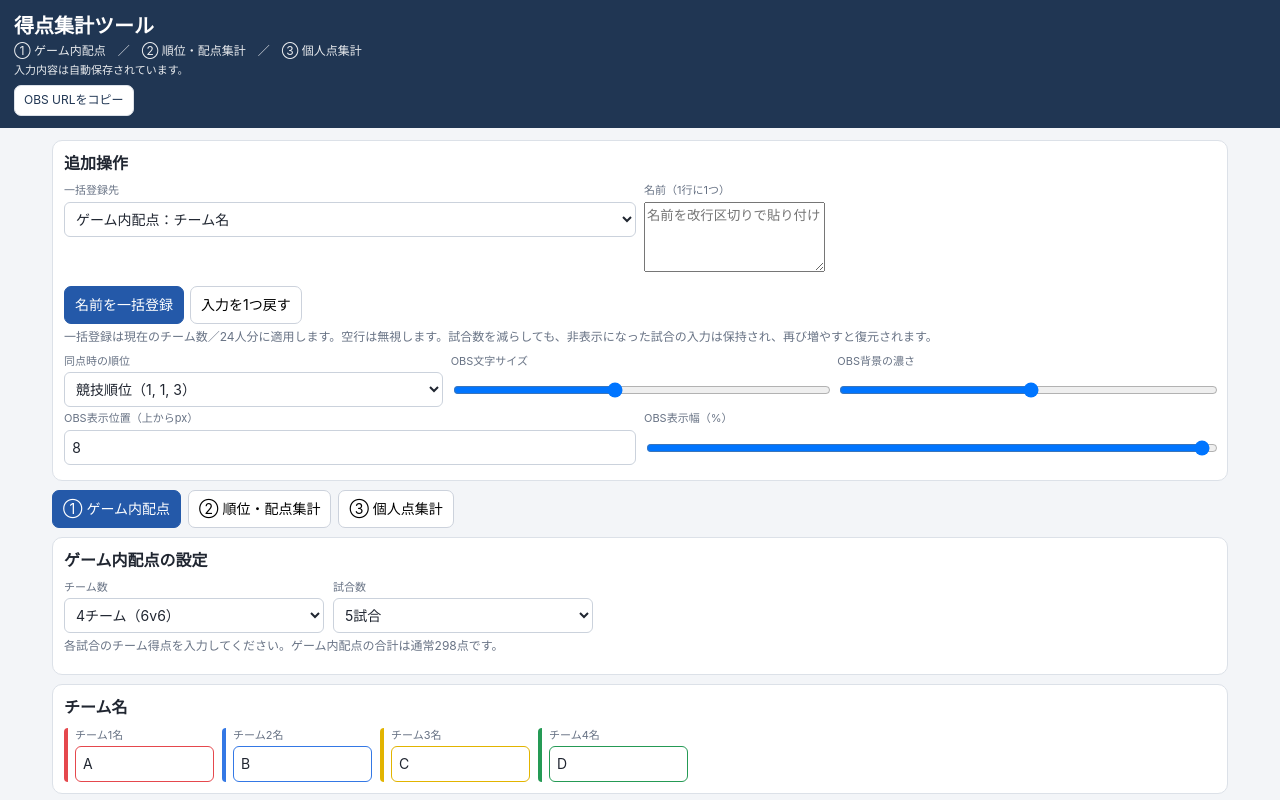
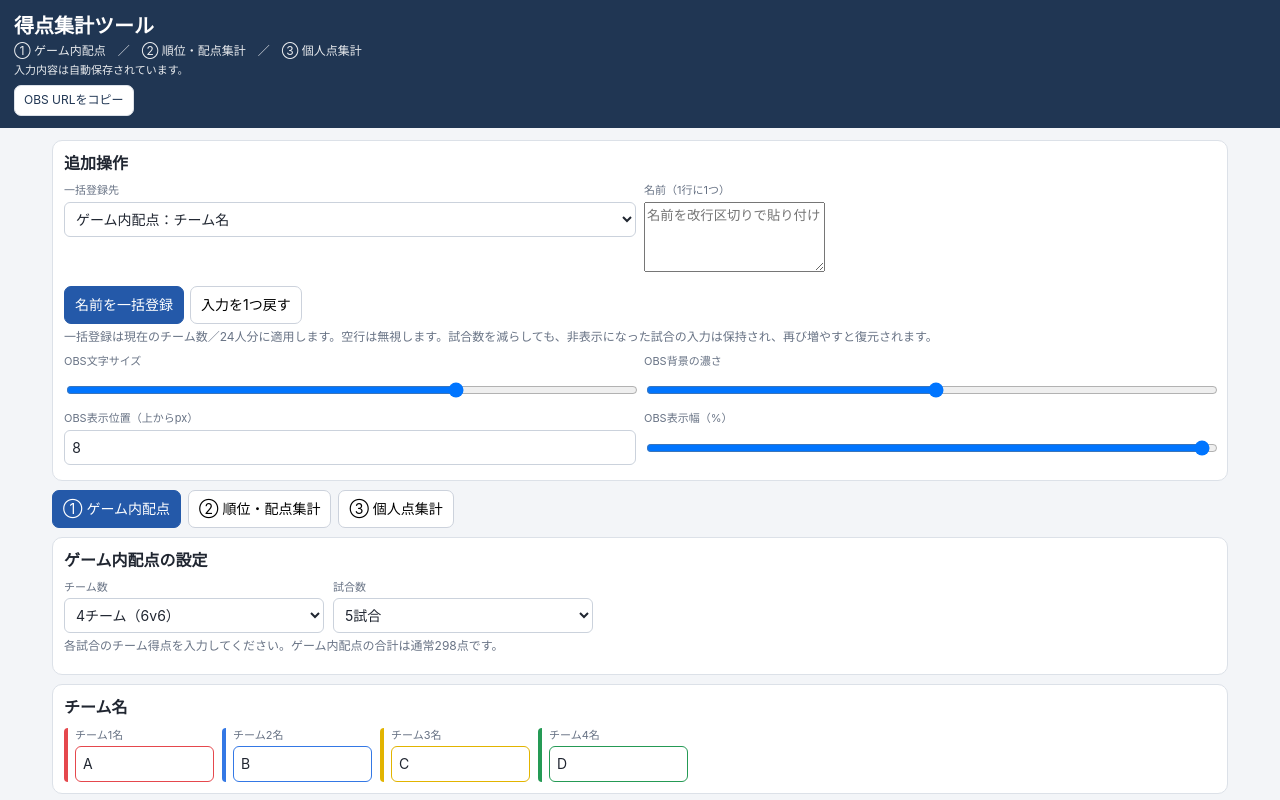
Before and after one commit to matchatoad/mario-kart-knockout-tour-scoring-tool, a plain HTML site: page index.html in a window 1280 px wide. Both pictures are taken after a click on the button "入力を1つ戻す". Shown: the top 800 px of the page. Drawn offline with Linux system fonts and the light colour scheme.

Commit message:
Update index.html

```diff
--- a/index.html
+++ b/index.html
@@ -3,7 +3,7 @@
 <head>
 <meta charset="UTF-8">
 <meta name="viewport" content="width=device-width, initial-scale=1, viewport-fit=cover">
-<title>得点集計ツール v17</title>
+<title>得点集計ツール v19</title>
 <style>
 :root{--navy:#203653;--blue:#2459a9;--line:#dce1e8;--muted:#687385;--bg:#f3f5f8;--red:#a61b1b;--green:#17663b}
 *{box-sizing:border-box}
@@ -101,7 +101,7 @@ input[type=number]::-webkit-inner-spin-button,input[type=number]::-webkit-outer-
 /* v17 usability additions */
 #extraToolsPanel textarea{min-height:70px}#matchHistory table{min-width:420px}#matchHistory td,#matchHistory th{padding:6px}
 body.overlay-mode #extraToolsPanel{display:block}body.overlay-mode #matchHistoryPanel{display:none}
-#obsOverlay{--obs-alpha:.58;--obs-font:42px;--obs-scale:100%;--obs-top:8px}
+#obsOverlay{--obs-alpha:.58;--obs-font:56px;--obs-scale:100%;--obs-top:8px}
 #obsOverlay .obs-panel{background:rgba(115,115,115,var(--obs-alpha))!important}
 #obsOverlay .obs-team-name{font-size:calc(var(--obs-font)*.75)!important}
 #obsOverlay .obs-team-score{font-size:var(--obs-font)!important}
@@ -215,8 +215,7 @@ body.overlay-mode #obsPasteInput{font-size:15px;min-height:130px}
     <div class="actions"><button id="applyBulkNames" class="primary">名前を一括登録</button><button id="undoUniversal">入力を1つ戻す</button></div>
     <p class="note">一括登録は現在のチーム数／24人分に適用します。空行は無視します。試合数を減らしても、非表示になった試合の入力は保持され、再び増やすと復元されます。</p>
     <div class="row">
-      <div class="field"><label for="tieMode">同点時の順位</label><select id="tieMode"><option value="competition">競技順位（1, 1, 3）</option><option value="dense">密順位（1, 1, 2）</option><option value="ordinal">連番順位（1, 2, 3）</option></select></div>
-      <div class="field"><label for="obsFontSize">OBS文字サイズ</label><input id="obsFontSize" type="range" min="20" max="72" value="42"></div>
+      <div class="field"><label for="obsFontSize">OBS文字サイズ</label><input id="obsFontSize" type="range" min="20" max="72" value="56"></div>
       <div class="field"><label for="obsOpacity">OBS背景の濃さ</label><input id="obsOpacity" type="range" min="20" max="95" value="58"></div>
     </div>
     <div class="row"><div class="field"><label for="obsTop">OBS表示位置（上からpx）</label><input id="obsTop" type="number" min="0" max="1800" value="8"></div><div class="field"><label for="obsScale">OBS表示幅（%）</label><input id="obsScale" type="range" min="50" max="100" value="100"></div></div>
@@ -351,10 +350,9 @@ const allowedA=[2,3,4],allowedB=[2,3,4,6,8,12],allowedC=[2,3,4,6,8,12,24];
 let undoStackB=[];
 let toastTimer=null;
 let externalOverlayData=null;
-let tieMode='competition';
 let universalUndo=[];
 let lastUndoSnapshot='';
-let obsPrefs={font:42,opacity:58,top:8,scale:100};
+let obsPrefs={font:56,opacity:58,top:8,scale:100};
 function showToast(message){const el=$('toast');if(!el)return;el.textContent=message;el.classList.add('show');if(toastTimer)clearTimeout(toastTimer);toastTimer=setTimeout(()=>el.classList.remove('show'),1800);}
 function loadSavedState(){
  try{
@@ -362,8 +360,7 @@ function loadSavedState(){
   if(!raw){for(const key of PREVIOUS_STORAGE_KEYS){raw=localStorage.getItem(key);if(raw){sourceKey=key;break;}}}
   if(!raw)return false;
   const saved=JSON.parse(raw);if(!saved||!saved.state)return false;
-  if(['competition','dense','ordinal'].includes(saved.tieMode))tieMode=saved.tieMode;
-  if(saved.obsPrefs&&typeof saved.obsPrefs==='object')obsPrefs={...obsPrefs,...saved.obsPrefs};
+  if(saved.obsPrefs&&typeof saved.obsPrefs==='object'){obsPrefs={...obsPrefs,...saved.obsPrefs};if(Number(saved.obsPrefs.font)===42)obsPrefs.font=56;}
   for(const key of ['A','B']){
    const src=saved.state[key];if(!src)continue;const dst=state[key];
    const allowed=key==='A'?allowedA:allowedB;
@@ -405,7 +402,7 @@ function syncSettingsFromState(){
 }
 function saveState(){
  try{
-  const payload={state:{A:state.A,B:state.B,C:state.C},pointsMode:state.pointsMode,activeTeamMode:state.activeTeamMode,externalOverlayData,tieMode,obsPrefs};
+  const payload={state:{A:state.A,B:state.B,C:state.C},pointsMode:state.pointsMode,activeTeamMode:state.activeTeamMode,externalOverlayData,obsPrefs};
   const raw=JSON.stringify(payload);localStorage.setItem(STORAGE_KEY,raw);
   $('saveStatus').textContent='入力内容は自動保存されています。';
  }catch(e){$('saveStatus').textContent='この環境では自動保存を利用できません。';}
@@ -425,7 +422,7 @@ function configForRallyMode(mode){return mode==='A'?state.A:(mode==='B'?state.B:
 function updateRallyControl(selectEl){const mode=selectEl.dataset.mode,m=Number(selectEl.dataset.match),cfg=configForRallyMode(mode);if(!cfg.matches[m])return;const custom=selectEl.parentElement.querySelector('.rally-custom');if(selectEl.value===CUSTOM_RALLY_VALUE){custom?.classList.remove('hidden');cfg.matches[m].rally=custom?.value??cfg.matches[m].rally;custom?.focus();}else{custom?.classList.add('hidden');cfg.matches[m].rally=selectEl.value;}if(mode==='A')updateA();else if(mode==='B')updateB();else updateC();}
 function updateCustomRallyInput(inputEl){const mode=inputEl.dataset.mode,m=Number(inputEl.dataset.match),cfg=configForRallyMode(mode);if(!cfg.matches[m])return;cfg.matches[m].rally=inputEl.value;if(mode==='A')updateA();else if(mode==='B')updateB();else updateC();}
 function signed(n){if(n===0)return '±0';return n>0?`+${n}`:String(n);}
-function rankTeams(items){const sorted=items.slice().sort((a,b)=>b.score-a.score||a.index-b.index);let prev=null,rank=0,dense=0;return sorted.map((x,i)=>{if(i===0||x.score!==prev){dense++;rank=tieMode==='ordinal'?i+1:(tieMode==='dense'?dense:i+1);}prev=x.score;return {...x,rank};});}
+function rankTeams(items){const sorted=items.slice().sort((a,b)=>b.score-a.score||a.index-b.index);let prev=null,rank=0;return sorted.map((x,i)=>{if(i===0||x.score!==prev)rank=i+1;prev=x.score;return {...x,rank};});}
 function rallyList(cfg){return cfg.matches.slice(0,cfg.matchCount).map(m=>(m.rally||'').trim()).filter(Boolean);}
 function latestUsedIndexA(cfg){for(let i=cfg.matchCount-1;i>=0;i--){const m=cfg.matches[i];if((m.rally||'').trim()||m.scores.some(v=>String(v??'').trim()!==''))return i;}return -1;}
 function latestUsedIndexB(cfg){for(let i=cfg.matchCount-1;i>=0;i--){const m=cfg.matches[i];if((m.rally||'').trim()||m.teams.some(v=>String(v??'').trim()!==''))return i;}return -1;}
@@ -467,9 +464,9 @@ function renderTeamNamesC(){
 }
 
 // v17 universal undo, history, settings, and bulk-name tools
-function snapshotForUndo(){return JSON.stringify({state,externalOverlayData,tieMode,obsPrefs});}
+function snapshotForUndo(){return JSON.stringify({state,externalOverlayData,obsPrefs});}
 function rememberUndo(){const snap=snapshotForUndo();if(snap===lastUndoSnapshot)return;universalUndo.push(lastUndoSnapshot||snap);if(universalUndo.length>60)universalUndo.shift();lastUndoSnapshot=snap;$('undoUniversal').disabled=universalUndo.length===0;}
-function restoreUniversalUndo(){if(!universalUndo.length){showToast('戻せる操作がありません');return;}const snap=universalUndo.pop();try{const obj=JSON.parse(snap);Object.assign(state,obj.state);externalOverlayData=obj.externalOverlayData||null;tieMode=obj.tieMode||'competition';obsPrefs=obj.obsPrefs||obsPrefs;syncSettingsFromState();renderTeamNamesA();renderMatchesA();renderTeamNamesB();renderRankTableB();ensurePlayersC();renderTeamNamesC();renderCustomPointsC();renderIndividualTableC();updateA();updateB();updateC();renderOverlay();applyObsPrefs();$('undoUniversal').disabled=!universalUndo.length;lastUndoSnapshot=snapshotForUndo();showToast('直前の入力を戻しました');}catch(e){showToast('取り消しに失敗しました');}}
+function restoreUniversalUndo(){if(!universalUndo.length){showToast('戻せる操作がありません');return;}const snap=universalUndo.pop();try{const obj=JSON.parse(snap);Object.assign(state,obj.state);externalOverlayData=obj.externalOverlayData||null;obsPrefs=obj.obsPrefs||obsPrefs;syncSettingsFromState();renderTeamNamesA();renderMatchesA();renderTeamNamesB();renderRankTableB();ensurePlayersC();renderTeamNamesC();renderCustomPointsC();renderIndividualTableC();updateA();updateB();updateC();renderOverlay();applyObsPrefs();$('undoUniversal').disabled=!universalUndo.length;lastUndoSnapshot=snapshotForUndo();showToast('直前の入力を戻しました');}catch(e){showToast('取り消しに失敗しました');}}
 function applyObsPrefs(){const el=$('obsOverlay');if(!el)return;el.style.setProperty('--obs-font',`${obsPrefs.font}px`);el.style.setProperty('--obs-alpha',String(obsPrefs.opacity/100));el.style.setProperty('--obs-scale',`${obsPrefs.scale}%`);el.style.setProperty('--obs-top',`${obsPrefs.top}px`);el.style.transform=`translateY(${obsPrefs.top}px) scale(${obsPrefs.scale/100})`;el.style.transformOrigin='top center';}
 function renderMatchHistory(){const cfg=state.activeTeamMode==='B'?state.B:(state.activeTeamMode==='C'?state.C:state.A);const mode=state.activeTeamMode||'A';let rows=[];for(let m=0;m<cfg.matchCount;m++){let entries=[];if(mode==='A'){cfg.names.slice(0,cfg.teamCount).forEach((n,i)=>{const score=num(cfg.matches[m]?.scores?.[i]);if(score!==null)entries.push(`${teamName(cfg,i)} ${score}点`);});}else if(mode==='B'){const totals=Array(cfg.teamCount).fill(0);(cfg.matches[m]?.teams||[]).forEach((t,r)=>{if(t!==''&&Number(t)>=0&&Number(t)<cfg.teamCount)totals[Number(t)]+=selectedPoints()[r]||0;});entries=totals.map((v,i)=>`${teamName(cfg,i)} ${v}点`);}else{const res=calculateIndividualC();const totals=Array(cfg.teamCount).fill(0);state.C.players.forEach((p,i)=>{const r=num(p.ranks[m]);if(r!==null&&r>=1&&r<=24)totals[individualTeamIndex(i)]+=selectedPointsC()[r-1]||0;});entries=totals.map((v,i)=>`${displayTeamNameC(i)} ${v}点`);}const rally=(cfg.matches[m]?.rally||'').trim();if(rally||entries.some(x=>!x.endsWith('0点')||x.includes(' 0点')))rows.push(`<tr><td>${m+1}</td><td>${esc(rally||'—')}</td><td>${esc(entries.join(' ／ ')||'未入力')}</td></tr>`);} $('matchHistory').innerHTML=rows.length?`<div class="table-wrap"><table><thead><tr><th>試合</th><th>ラリー</th><th>チーム別得点</th></tr></thead><tbody>${rows.join('')}</tbody></table></div>`:'入力すると履歴が表示されます。';}
 function applyBulkNames(){const target=$('bulkTarget').value;const names=$('bulkNames').value.split(/\r?\n|,/).map(x=>x.trim()).filter(Boolean);if(!names.length){showToast('名前を入力してください');return;}rememberUndo();if(target==='players'){ensurePlayersC();names.slice(0,24).forEach((n,i)=>state.C.players[i].name=n);renderIndividualTableC();updateC();}else{const cfg=state[target],count=cfg.teamCount;names.slice(0,count).forEach((n,i)=>cfg.names[i]=n);if(target==='A'){renderTeamNamesA();renderMatchesA();updateA();}if(target==='B'){renderTeamNamesB();renderRankTableB();updateB();}if(target==='C'){renderTeamNamesC();renderIndividualTableC();updateC();}}$('bulkNames').value='';showToast(`${Math.min(names.length,target==='players'?24:state[target].teamCount)}件を登録しました`);}
@@ -478,7 +475,7 @@ function attachV17Tools(){
  document.addEventListener('input',e=>{if(e.target.matches('input,textarea,select')&&!['bulkNames','obsPasteInput'].includes(e.target.id))rememberUndo();},true);
  document.addEventListener('click',e=>{if(e.target.closest('button')&&!['undoUniversal','copyA','copyB','copyC','copyObsUrl','copyObsUrlTop'].includes(e.target.id))rememberUndo();},true);
  $('undoUniversal').addEventListener('click',restoreUniversalUndo);$('applyBulkNames').addEventListener('click',applyBulkNames);
- $('tieMode').value=tieMode;$('obsFontSize').value=String(obsPrefs.font);$('obsOpacity').value=String(obsPrefs.opacity);$('obsTop').value=String(obsPrefs.top);$('obsScale').value=String(obsPrefs.scale);$('tieMode').addEventListener('change',()=>{tieMode=$('tieMode').value;updateA();updateB();updateC();});
+ $('obsFontSize').value=String(obsPrefs.font);$('obsOpacity').value=String(obsPrefs.opacity);$('obsTop').value=String(obsPrefs.top);$('obsScale').value=String(obsPrefs.scale);
  [['obsFontSize','font'],['obsOpacity','opacity'],['obsTop','top'],['obsScale','scale']].forEach(([id,key])=>$(id).addEventListener('input',()=>{obsPrefs[key]=Number($(id).value);applyObsPrefs();}));
  document.querySelectorAll('.tab').forEach(b=>b.addEventListener('click',()=>{renderMatchHistory();}));
 }
```
